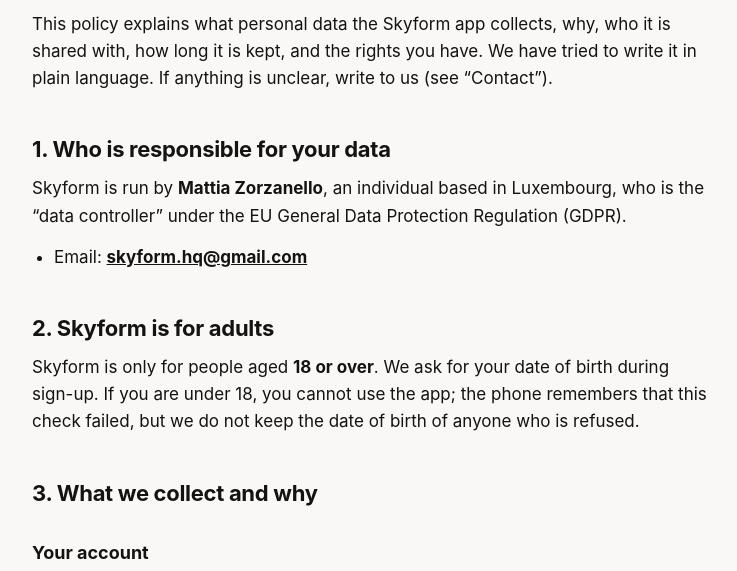
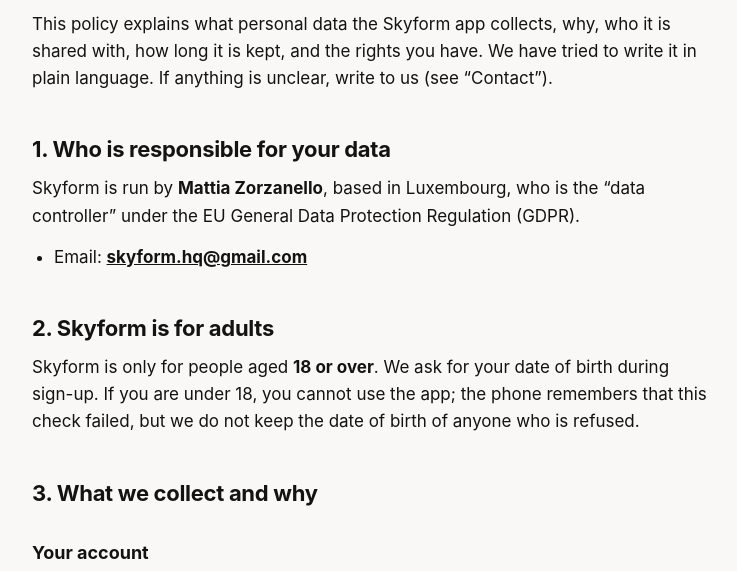
Before and after one commit to mattiazor/skyform-site, a plain HTML site: page privacy/index.html in a window 1280 px wide. Shown: the part 204-775 px from the top of the page, without its empty margins (268-1005 px from the left). Drawn offline with Linux system fonts and the light colour scheme.

Commit message:
Privacy: drop 'an individual'
Co-Authored-By: Claude Opus 5.5 <noreply@anthropic.com>

```diff
--- a/privacy/index.html
+++ b/privacy/index.html
@@ -18,7 +18,7 @@
 <p>This policy explains what personal data the Skyform app collects, why, who it is shared with, how long it is kept, and the rights you have. We have tried to write it in plain language. If anything is unclear, write to us (see “Contact”).</p>
 
 <h2>1. Who is responsible for your data</h2>
-<p>Skyform is run by <strong>Mattia Zorzanello</strong>, an individual based in Luxembourg, who is the “data controller” under the EU General Data Protection Regulation (GDPR).</p>
+<p>Skyform is run by <strong>Mattia Zorzanello</strong>, based in Luxembourg, who is the “data controller” under the EU General Data Protection Regulation (GDPR).</p>
 <ul><li>Email: <a href="mailto:skyform.hq@gmail.com"><strong>skyform.hq@gmail.com</strong></a></li></ul>
 
 <h2>2. Skyform is for adults</h2>
```
